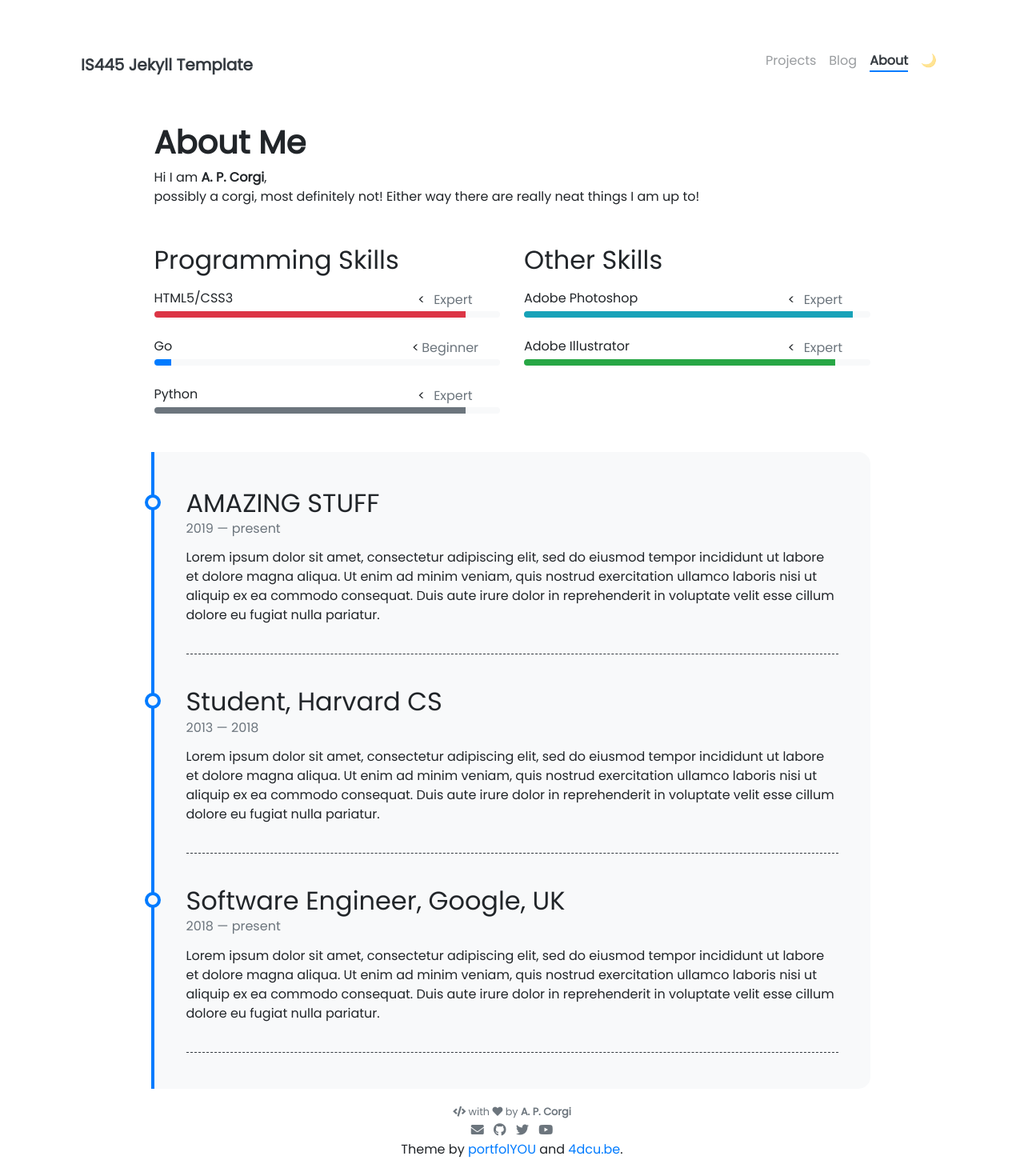
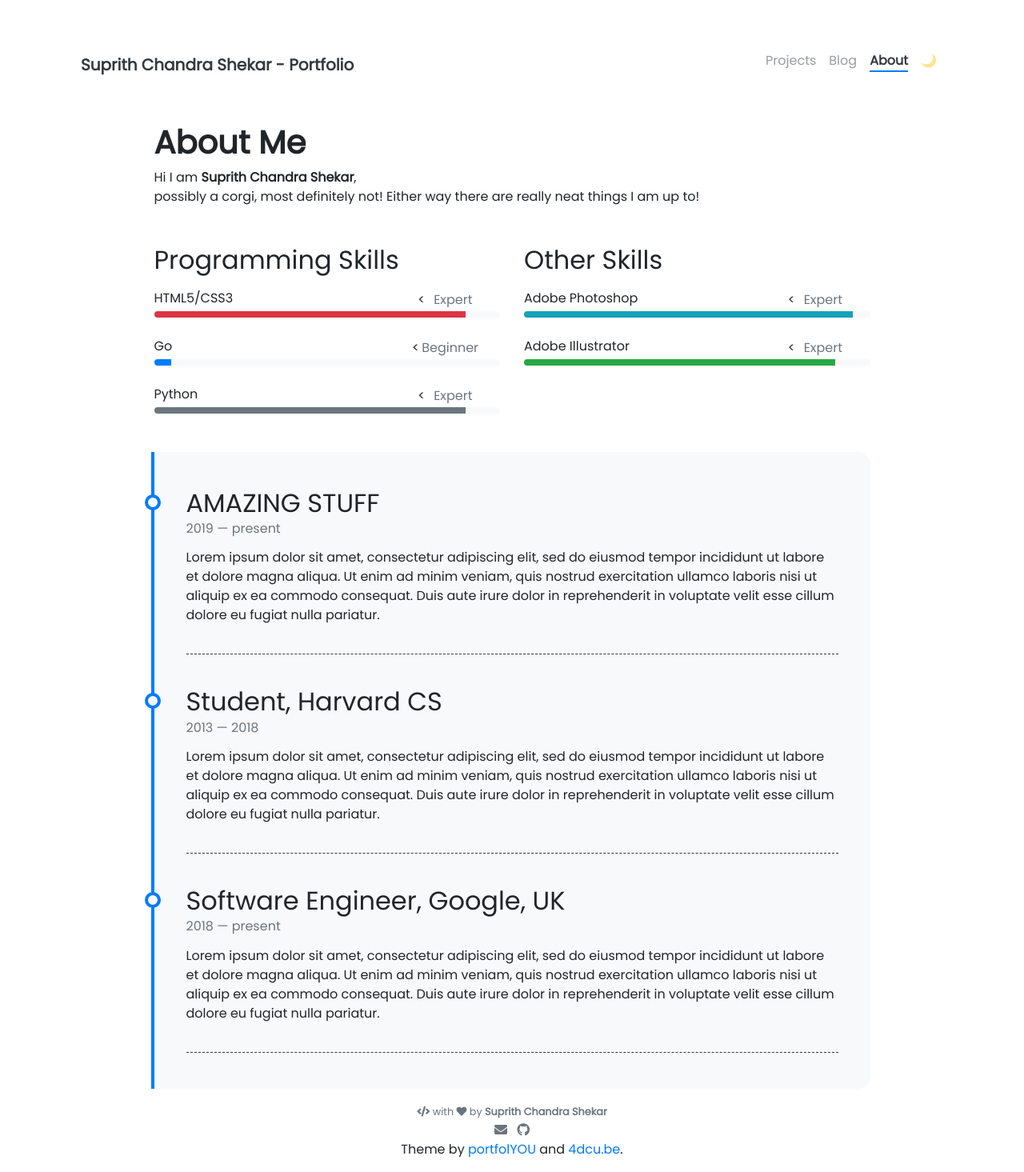
Before and after one commit to SuprithChandrashekar/SuprithChandraShekar.github.io, a Jekyll site: the page built from pages/about.md, in a window 1280 px wide. Shown: the whole page at 80% size. Built offline with Jekyll 4.4.1, drawn with Linux system fonts in a browser that asks for light colours; nearby versions of some CDN libraries.

Commit message:
update config

```diff
--- a/_config.yml
+++ b/_config.yml
@@ -5,12 +5,12 @@
 # NOTE: it looks like you need to rebuild + repush everytime you update this _config.yml file
 
 ### Site Settings ###
-title               : IS445 Jekyll Template
-description         : >-
+title               : Suprith Chandra Shekar - Portfolio
+description         : A tinker who can come up with some crazy idea's and use AI other technologies to create crafty solutions with code.
                       I am definitely not a corgi!
 baseurl             : ""   # Change to empty quotes if you are hosting your site at <your-username>.github.io directly,
 #                                             otherwise will be hosted at <your-username>.github.io/{{base_url}}
-repository          :                     # Change to <your-username> for github OR, if that doesn't work <your-username>/<your-username>.github.io (or remove it if you don't need remote projects) -- for example, I would put "jnaiman" without the quotes after the ":" here
+repository          : SuprithChandraShekar                     # Change to <your-username> for github OR, if that doesn't work <your-username>/<your-username>.github.io (or remove it if you don't need remote projects) -- for example, I would put "jnaiman" without the quotes after the ":" here
 open_new_tab        : false                             # Opens external URLs in new tab (works for posts, projects and navbar only)
 
 
@@ -34,13 +34,13 @@ nav_exclude:                                            # The following paths ar
 
 ### Author Info ###
 author:
-  name              : A. P. Corgi
+  name              : Suprith Chandra Shekar
   image             : https://media.tenor.com/8RcIoWTKYR4AAAAe/scuze-corgi.png
 #  behance           : your_username
 # dribbble          : your_username
-  email             : username@domain.com
+  email             : levijoyboy@icloud.com
 #  facebook          : your_username
-  github            : jnaiman # JPN
+  github            : SuprithChandrashekar # JPN
 # gitlab            : your_username
 # instagram         : your_username
 # kaggle            : your_username
@@ -51,9 +51,9 @@ author:
 # stackoverflow     : your_user_id
 # tumblr            : your_username.tumblr.com
 #  twitch            : your_username
-  twitter           : your_username
+#  twitter           : your_username
 #  vimeo             : your_username
-  youtube           : your_channel_name
+#  youtube           : your_channel_name
 # keybase           : your_username
 
 
```
